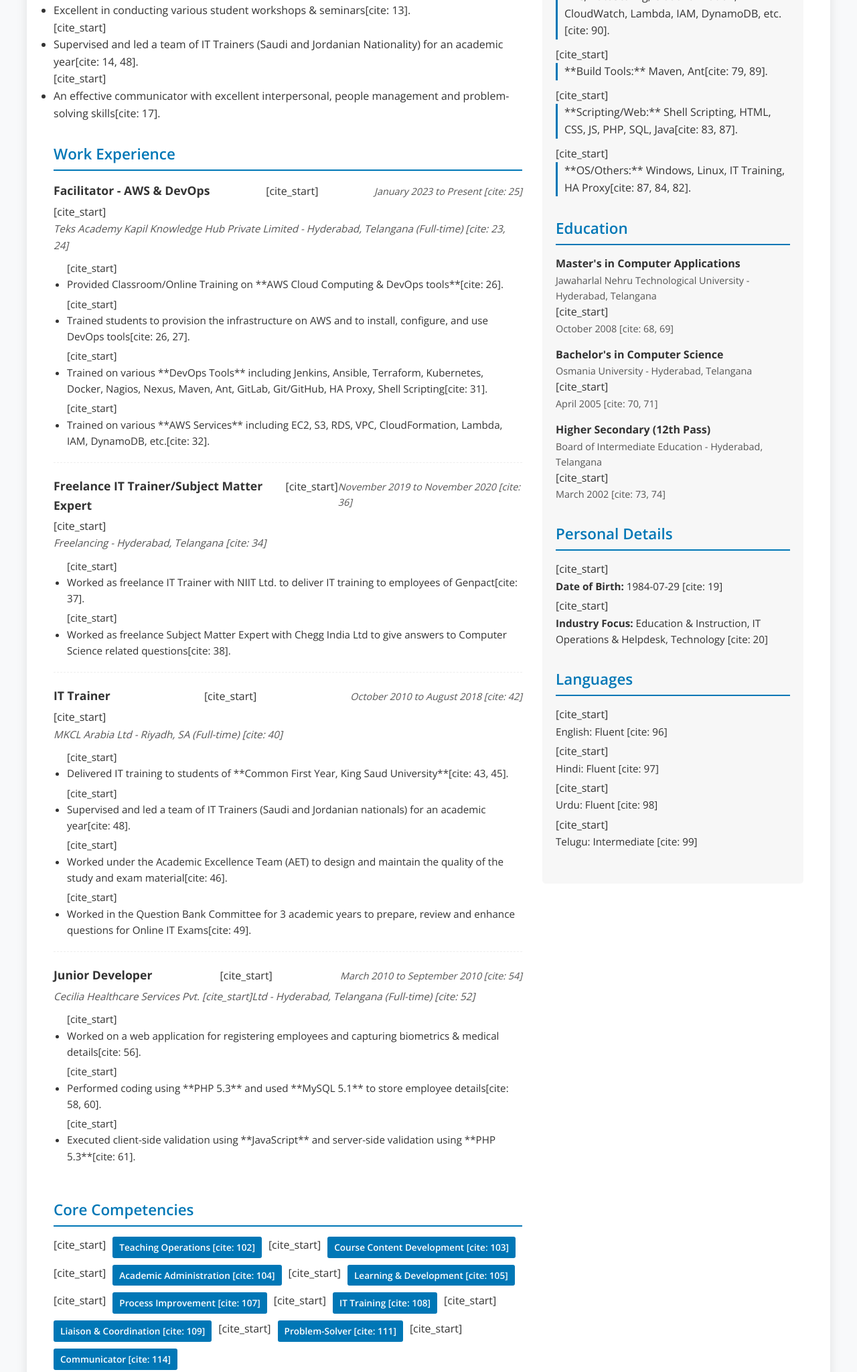
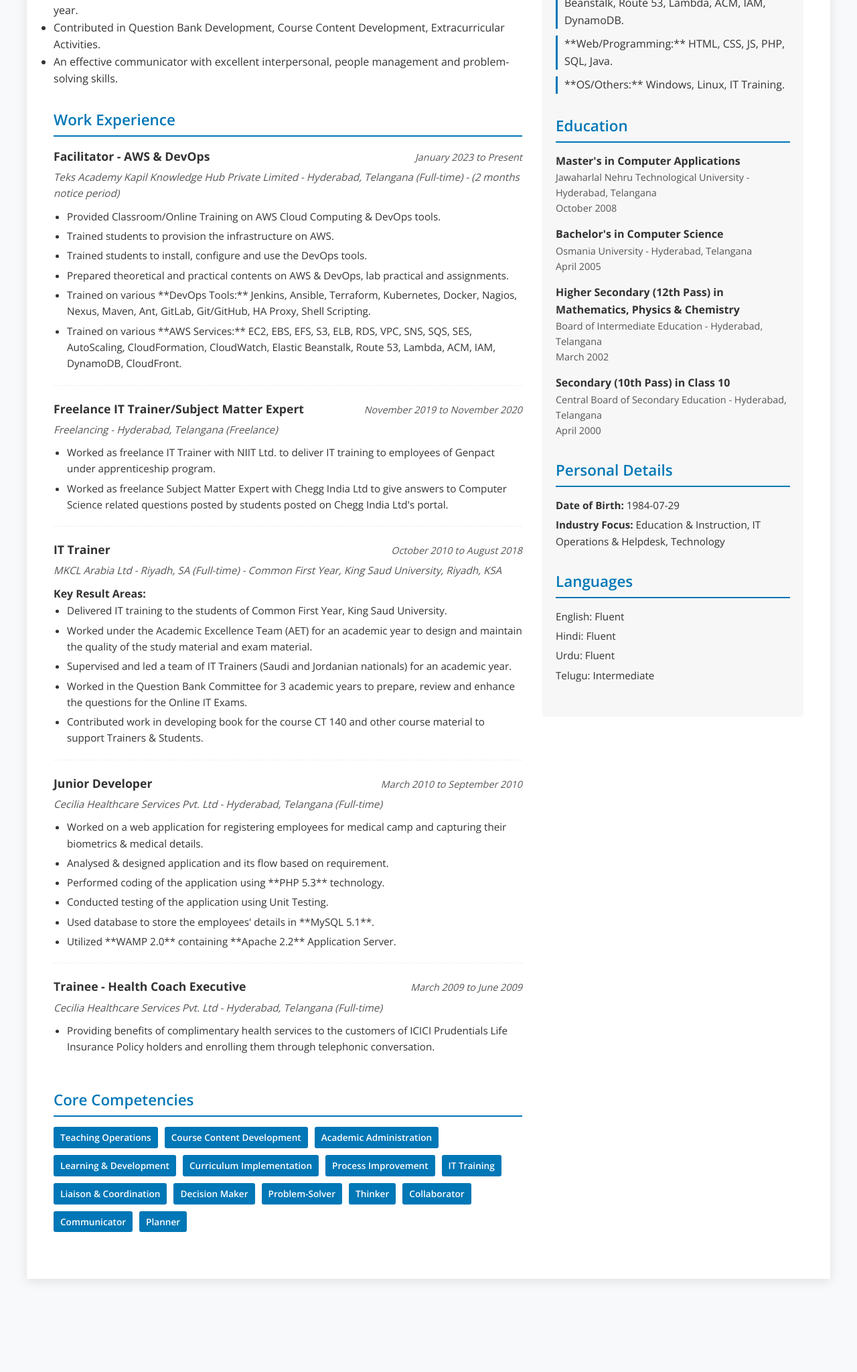
Before and after one commit to mdwasitahir/mdwasitahir.github.io, a plain HTML site: page index.html in a window 1280 px wide. Shown: the part 597-2645 px from the top of the page at 67% size. After the commit the page ends 2546 px from the top, so only its background shows below. Drawn offline with nearby package versions, Linux system fonts and the light colour scheme.

Commit message:
Update index.html
Replaced the code with new code that does not include the citation marks

```diff
--- a/index.html
+++ b/index.html
@@ -3,7 +3,7 @@
 <head>
     <meta charset="UTF-8">
     <meta name="viewport" content="width=device-width, initial-scale=1.0">
-    <title>Mohammed Wasi Tahir - AWS & DevOps Expert</title>
+    <title>Mohammed Wasi Tahir - AWS & DevOps Expert Resume</title>
     <link href="https://fonts.googleapis.com/css2?family=Open+Sans:wght@400;600;700&display=swap" rel="stylesheet">
     <link rel="stylesheet" href="css/style.css">
     <link rel="stylesheet" href="css/print.css" media="print">
@@ -14,12 +14,12 @@
     <main id="resume-wrapper">
         <header class="header">
             <h1 class="name">Mohammed Wasi Tahir</h1>
-            [cite_start]<p class="summary-statement">A Professional Graduate with nearly 11 years of experience in IT and Training on AWS & DevOps tools looking for an opportunity work on AWS & DevOps, having hands-on experience on various DevOps tools & AWS services. [cite: 2]</p>
+            <p class="summary-statement">A Professional Graduate with nearly 11 years of experience in IT and Training on AWS & DevOps tools looking for an opportunity work on AWS & DevOps, having hands-on experience on various DevOps tools & AWS services.</p>
 
             <div class="contact-info">
-                [cite_start]<span class="location">📍 Tolichowki, Hyderabad, Telangana 500008 [cite: 4]</span>
-                [cite_start]<span class="email">📧 mdwasitahir@gmail.com [cite: 4]</span>
-                [cite_start]<span class="phone">📞 +91 88978 77867 [cite: 5]</span>
+                <span class="location">📍 Tolichowki, Hyderabad, Telangana 500008</span>
+                <span class="email">📧 mdwasitahir@gmail.com</span>
+                <span class="phone">📞 +91 88978 77867</span>
             </div>
         </header>
 
@@ -30,12 +30,14 @@
                 <section class="section professional-summary">
                     <h2 class="section-title">Professional Highlights</h2>
                     <ul class="highlights-list">
-                        [cite_start]<li>A goal-oriented professional offering nearly **11 years of experience** with specialization in Information Technology[cite: 6].</li>
-                        [cite_start]<li>Hands-on experience on various **AWS services and DevOps Tools**[cite: 7].</li>
-                        [cite_start]<li>Experience of facilitating/coaching students by using interactive discussions and "hands-on" approach to help students learn and apply concepts[cite: 12].</li>
-                        [cite_start]<li>Excellent in conducting various student workshops & seminars[cite: 13].</li>
-                        [cite_start]<li>Supervised and led a team of IT Trainers (Saudi and Jordanian Nationality) for an academic year[cite: 14, 48].</li>
-                        [cite_start]<li>An effective communicator with excellent interpersonal, people management and problem-solving skills[cite: 17].</li>
+                        <li>A goal-oriented professional offering nearly 11 years of experience with specialization in Information Technology.</li>
+                        <li>Hands-on experience on various AWS services and DevOps Tools.</li>
+                        <li>Strong perseverance and diligence towards attaining challenging goals and possess good communication skills and quick learning ability.</li>
+                        <li>Experience of facilitating/coaching students by using interactive discussions and "hands-on" approach to help students learn and apply concepts in subjects.</li>
+                        <li>Excellent in conducting various student workshops & seminars; providing guidance & support to students regarding academic progress and achieving personal goals.</li>
+                        <li>Supervised and led a team of IT Trainers (Saudi and Jordanian Nationality) for an academic year.</li>
+                        <li>Contributed in Question Bank Development, Course Content Development, Extracurricular Activities.</li>
+                        <li>An effective communicator with excellent interpersonal, people management and problem-solving skills.</li>
                     </ul>
                 </section>
 
@@ -45,53 +47,71 @@
                     <div class="job-entry">
                         <div class="job-header">
                             <h3>Facilitator - AWS & DevOps</h3>
-                            [cite_start]<span class="job-dates">January 2023 to Present [cite: 25]</span>
+                            <span class="job-dates">January 2023 to Present</span>
                         </div>
-                        [cite_start]<p class="job-meta">Teks Academy Kapil Knowledge Hub Private Limited - Hyderabad, Telangana (Full-time) [cite: 23, 24]</p>
+                        <p class="job-meta">Teks Academy Kapil Knowledge Hub Private Limited - Hyderabad, Telangana (Full-time) - (2 months notice period)</p>
                         <ul class="job-description">
-                            [cite_start]<li>Provided Classroom/Online Training on **AWS Cloud Computing & DevOps tools**[cite: 26].</li>
-                            [cite_start]<li>Trained students to provision the infrastructure on AWS and to install, configure, and use DevOps tools[cite: 26, 27].</li>
-                            [cite_start]<li>Trained on various **DevOps Tools** including Jenkins, Ansible, Terraform, Kubernetes, Docker, Nagios, Nexus, Maven, Ant, GitLab, Git/GitHub, HA Proxy, Shell Scripting[cite: 31].</li>
-                            [cite_start]<li>Trained on various **AWS Services** including EC2, S3, RDS, VPC, CloudFormation, Lambda, IAM, DynamoDB, etc.[cite: 32].</li>
+                            <li>Provided Classroom/Online Training on AWS Cloud Computing & DevOps tools.</li>
+                            <li>Trained students to provision the infrastructure on AWS.</li>
+                            <li>Trained students to install, configure and use the DevOps tools.</li>
+                            <li>Prepared theoretical and practical contents on AWS & DevOps, lab practical and assignments.</li>
+                            <li>Trained on various **DevOps Tools:** Jenkins, Ansible, Terraform, Kubernetes, Docker, Nagios, Nexus, Maven, Ant, GitLab, Git/GitHub, HA Proxy, Shell Scripting.</li>
+                            <li>Trained on various **AWS Services:** EC2, EBS, EFS, S3, ELB, RDS, VPC, SNS, SQS, SES, AutoScaling, CloudFormation, CloudWatch, Elastic Beanstalk, Route 53, Lambda, ACM, IAM, DynamoDB, CloudFront.</li>
                         </ul>
                     </div>
 
                     <div class="job-entry">
                         <div class="job-header">
                             <h3>Freelance IT Trainer/Subject Matter Expert</h3>
-                            [cite_start]<span class="job-dates">November 2019 to November 2020 [cite: 36]</span>
+                            <span class="job-dates">November 2019 to November 2020</span>
                         </div>
-                        [cite_start]<p class="job-meta">Freelancing - Hyderabad, Telangana [cite: 34]</p>
+                        <p class="job-meta">Freelancing - Hyderabad, Telangana (Freelance)</p>
                         <ul class="job-description">
-                            [cite_start]<li>Worked as freelance IT Trainer with NIIT Ltd. to deliver IT training to employees of Genpact[cite: 37].</li>
-                            [cite_start]<li>Worked as freelance Subject Matter Expert with Chegg India Ltd to give answers to Computer Science related questions[cite: 38].</li>
+                            <li>Worked as freelance IT Trainer with NIIT Ltd. to deliver IT training to employees of Genpact under apprenticeship program.</li>
+                            <li>Worked as freelance Subject Matter Expert with Chegg India Ltd to give answers to Computer Science related questions posted by students posted on Chegg India Ltd's portal.</li>
                         </ul>
                     </div>
 
                     <div class="job-entry">
                         <div class="job-header">
                             <h3>IT Trainer</h3>
-                            [cite_start]<span class="job-dates">October 2010 to August 2018 [cite: 42]</span>
+                            <span class="job-dates">October 2010 to August 2018</span>
                         </div>
-                        [cite_start]<p class="job-meta">MKCL Arabia Ltd - Riyadh, SA (Full-time) [cite: 40]</p>
+                        <p class="job-meta">MKCL Arabia Ltd - Riyadh, SA (Full-time) - Common First Year, King Saud University, Riyadh, KSA</p>
+                        <h4>Key Result Areas:</h4>
                         <ul class="job-description">
-                            [cite_start]<li>Delivered IT training to students of **Common First Year, King Saud University**[cite: 43, 45].</li>
-                            [cite_start]<li>Supervised and led a team of IT Trainers (Saudi and Jordanian nationals) for an academic year[cite: 48].</li>
-                            [cite_start]<li>Worked under the Academic Excellence Team (AET) to design and maintain the quality of the study and exam material[cite: 46].</li>
-                            [cite_start]<li>Worked in the Question Bank Committee for 3 academic years to prepare, review and enhance questions for Online IT Exams[cite: 49].</li>
+                            <li>Delivered IT training to the students of Common First Year, King Saud University.</li>
+                            <li>Worked under the Academic Excellence Team (AET) for an academic year to design and maintain the quality of the study material and exam material.</li>
+                            <li>Supervised and led a team of IT Trainers (Saudi and Jordanian nationals) for an academic year.</li>
+                            <li>Worked in the Question Bank Committee for 3 academic years to prepare, review and enhance the questions for the Online IT Exams.</li>
+                            <li>Contributed work in developing book for the course CT 140 and other course material to support Trainers & Students.</li>
                         </ul>
                     </div>
 
                     <div class="job-entry">
                         <div class="job-header">
                             <h3>Junior Developer</h3>
-                            [cite_start]<span class="job-dates">March 2010 to September 2010 [cite: 54]</span>
+                            <span class="job-dates">March 2010 to September 2010</span>
                         </div>
-                        <p class="job-meta">Cecilia Healthcare Services Pvt. [cite_start]Ltd - Hyderabad, Telangana (Full-time) [cite: 52]</p>
+                        <p class="job-meta">Cecilia Healthcare Services Pvt. Ltd - Hyderabad, Telangana (Full-time)</p>
                         <ul class="job-description">
-                            [cite_start]<li>Worked on a web application for registering employees and capturing biometrics & medical details[cite: 56].</li>
-                            [cite_start]<li>Performed coding using **PHP 5.3** and used **MySQL 5.1** to store employee details[cite: 58, 60].</li>
-                            [cite_start]<li>Executed client-side validation using **JavaScript** and server-side validation using **PHP 5.3**[cite: 61].</li>
+                            <li>Worked on a web application for registering employees for medical camp and capturing their biometrics & medical details.</li>
+                            <li>Analysed & designed application and its flow based on requirement.</li>
+                            <li>Performed coding of the application using **PHP 5.3** technology.</li>
+                            <li>Conducted testing of the application using Unit Testing.</li>
+                            <li>Used database to store the employees' details in **MySQL 5.1**.</li>
+                            <li>Utilized **WAMP 2.0** containing **Apache 2.2** Application Server.</li>
+                        </ul>
+                    </div>
+
+                    <div class="job-entry">
+                        <div class="job-header">
+                            <h3>Trainee - Health Coach Executive</h3>
+                            <span class="job-dates">March 2009 to June 2009</span>
+                        </div>
+                        <p class="job-meta">Cecilia Healthcare Services Pvt. Ltd - Hyderabad, Telangana (Full-time)</p>
+                        <ul class="job-description">
+                            <li>Providing benefits of complimentary health services to the customers of ICICI Prudentials Life Insurance Policy holders and enrolling them through telephonic conversation.</li>
                         </ul>
                     </div>
                 </section>
@@ -99,15 +119,20 @@
                 <section class="section core-competencies">
                     <h2 class="section-title">Core Competencies</h2>
                     <div class="skills-tag-list">
-                        [cite_start]<span>Teaching Operations [cite: 102]</span>
-                        [cite_start]<span>Course Content Development [cite: 103]</span>
-                        [cite_start]<span>Academic Administration [cite: 104]</span>
-                        [cite_start]<span>Learning & Development [cite: 105]</span>
-                        [cite_start]<span>Process Improvement [cite: 107]</span>
-                        [cite_start]<span>IT Training [cite: 108]</span>
-                        [cite_start]<span>Liaison & Coordination [cite: 109]</span>
-                        [cite_start]<span>Problem-Solver [cite: 111]</span>
-                        [cite_start]<span>Communicator [cite: 114]</span>
+                        <span>Teaching Operations</span>
+                        <span>Course Content Development</span>
+                        <span>Academic Administration</span>
+                        <span>Learning & Development</span>
+                        <span>Curriculum Implementation</span>
+                        <span>Process Improvement</span>
+                        <span>IT Training</span>
+                        <span>Liaison & Coordination</span>
+                        <span>Decision Maker</span>
+                        <span>Problem-Solver</span>
+                        <span>Thinker</span>
+                        <span>Collaborator</span>
+                        <span>Communicator</span>
+                        <span>Planner</span>
                     </div>
                 </section>
 
@@ -118,11 +143,11 @@
                 <section class="section skills-it">
                     <h2 class="section-title">Technical Skills</h2>
                     <ul class="skills-list">
-                        [cite_start]<li class="skill-category">**Cloud & DevOps:** AWS, Jenkins, Kubernetes, Docker, Ansible, Terraform, Nagios, Sonatype Nexus, Git/GitHub & GitLab[cite: 81, 85, 80, 91, 92, 94, 86, 93, 88].</li>
-                        [cite_start]<li class="skill-category">**AWS Services:** EC2, EBS, S3, ELB, RDS, VPC, AutoScaling, CloudFormation, CloudWatch, Lambda, IAM, DynamoDB, etc.[cite: 90].</li>
-                        [cite_start]<li class="skill-category">**Build Tools:** Maven, Ant[cite: 79, 89].</li>
-                        [cite_start]<li class="skill-category">**Scripting/Web:** Shell Scripting, HTML, CSS, JS, PHP, SQL, Java[cite: 83, 87].</li>
-                        [cite_start]<li class="skill-category">**OS/Others:** Windows, Linux, IT Training, HA Proxy[cite: 87, 84, 82].</li>
+                        <li class="skill-category">**DevOps Tools:** Jenkins, Kubernetes, Docker, Ansible, Terraform, Nagios, Sonatype Nexus, Maven, Ant, Git/GitHub & GitLab, HA Proxy, Shell Scripting.</li>
+                        <li class="skill-category">**Cloud:** AWS.</li>
+                        <li class="skill-category">**AWS Services:** EC2, EBS, EFS, S3, ELB, RDS, VPC, SNS, SQS, SES, AutoScaling, CloudFormation, CloudWatch, Elastic Beanstalk, Route 53, Lambda, ACM, IAM, DynamoDB.</li>
+                        <li class="skill-category">**Web/Programming:** HTML, CSS, JS, PHP, SQL, Java.</li>
+                        <li class="skill-category">**OS/Others:** Windows, Linux, IT Training.</li>
                     </ul>
                 </section>
 
@@ -132,35 +157,41 @@
                     <div class="edu-entry">
                         <h3>Master's in Computer Applications</h3>
                         <p class="edu-institution">Jawaharlal Nehru Technological University - Hyderabad, Telangana</p>
-                        [cite_start]<p class="edu-date">October 2008 [cite: 68, 69]</p>
+                        <p class="edu-date">October 2008</p>
                     </div>
 
                     <div class="edu-entry">
                         <h3>Bachelor's in Computer Science</h3>
                         <p class="edu-institution">Osmania University - Hyderabad, Telangana</p>
-                        [cite_start]<p class="edu-date">April 2005 [cite: 70, 71]</p>
+                        <p class="edu-date">April 2005</p>
                     </div>
 
                     <div class="edu-entry">
-                        <h3 class="minor">Higher Secondary (12th Pass)</h3>
+                        <h3 class="minor">Higher Secondary (12th Pass) in Mathematics, Physics & Chemistry</h3>
                         <p class="edu-institution">Board of Intermediate Education - Hyderabad, Telangana</p>
-                        [cite_start]<p class="edu-date">March 2002 [cite: 73, 74]</p>
+                        <p class="edu-date">March 2002</p>
+                    </div>
+
+                    <div class="edu-entry">
+                        <h3 class="minor">Secondary (10th Pass) in Class 10</h3>
+                        <p class="edu-institution">Central Board of Secondary Education - Hyderabad, Telangana</p>
+                        <p class="edu-date">April 2000</p>
                     </div>
                 </section>
 
                 <section class="section personal-details">
                     <h2 class="section-title">Personal Details</h2>
-                    [cite_start]<p><strong>Date of Birth:</strong> 1984-07-29 [cite: 19]</p>
-                    [cite_start]<p><strong>Industry Focus:</strong> Education & Instruction, IT Operations & Helpdesk, Technology [cite: 20]</p>
+                    <p><strong>Date of Birth:</strong> 1984-07-29</p>
+                    <p><strong>Industry Focus:</strong> Education & Instruction, IT Operations & Helpdesk, Technology</p>
                 </section>
 
                 <section class="section languages">
                     <h2 class="section-title">Languages</h2>
                     <ul class="language-list">
-                        [cite_start]<li>English: Fluent [cite: 96]</li>
-                        [cite_start]<li>Hindi: Fluent [cite: 97]</li>
-                        [cite_start]<li>Urdu: Fluent [cite: 98]</li>
-                        [cite_start]<li>Telugu: Intermediate [cite: 99]</li>
+                        <li>English: Fluent</li>
+                        <li>Hindi: Fluent</li>
+                        <li>Urdu: Fluent</li>
+                        <li>Telugu: Intermediate</li>
                     </ul>
                 </section>
 
```
